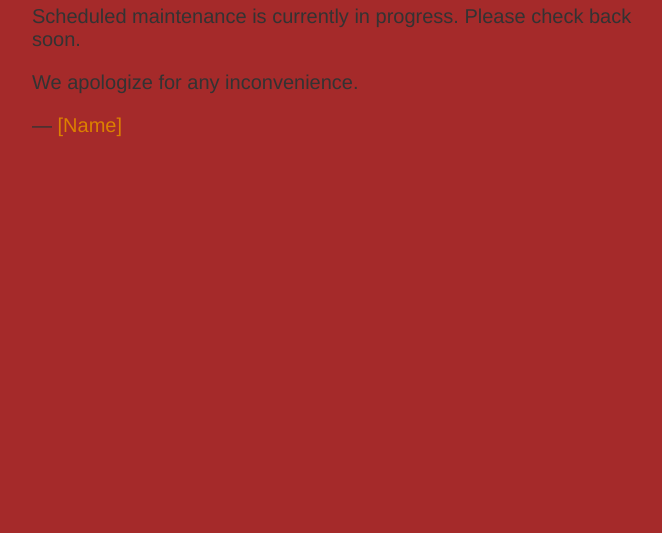
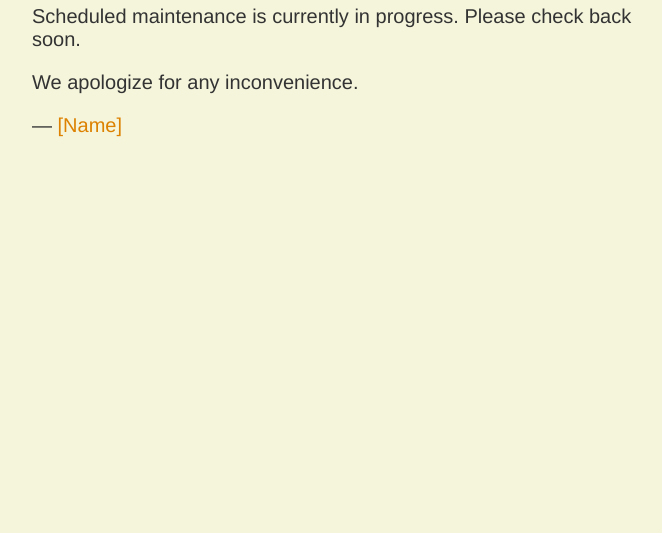
Before and after one commit to ivoatn/public, a plain HTML site: page src/index.html in a window 1280 px wide. Shown: the part 267-800 px from the top of the page, without its empty margins (283-945 px from the left). Drawn offline with Linux system fonts and the light colour scheme.

Commit message:
updating Jenkinsfile and site color

```diff
--- a/src/index.html
+++ b/src/index.html
@@ -5,7 +5,7 @@
         <meta http-equiv="Content-Type" content="text/html; charset=UTF-8">
         <meta name="viewport" content="width=device-width, initial-scale=1" />
         <style type="text/css">
-            body { text-align: center; padding: 10%; font: 20px Helvetica, sans-serif; color: #333; background-color: brown;}
+            body { text-align: center; padding: 10%; font: 20px Helvetica, sans-serif; color: #333; background-color: beige;}
             h1 { font-size: 50px; margin: 0; }
             article { display: block; text-align: left; max-width: 650px; margin: 0 auto; }
             a { color: #dc8100; text-decoration: none; }
```
Also changed, not shown: 1 other file.
